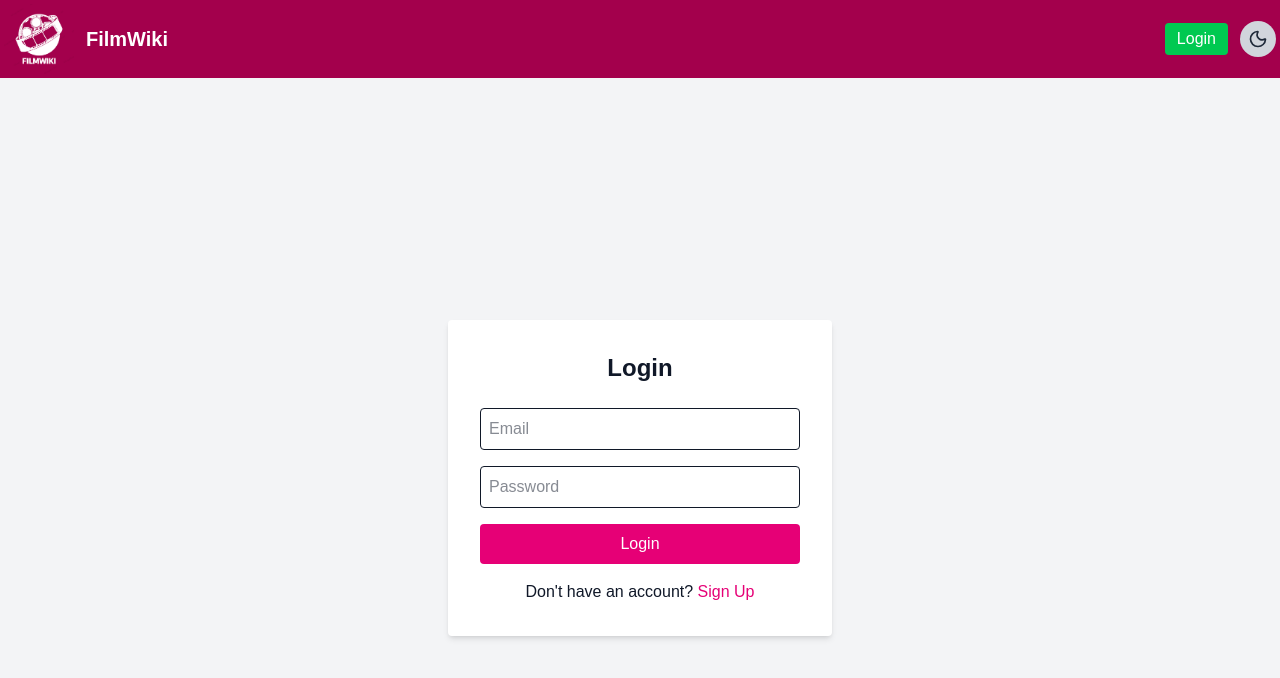
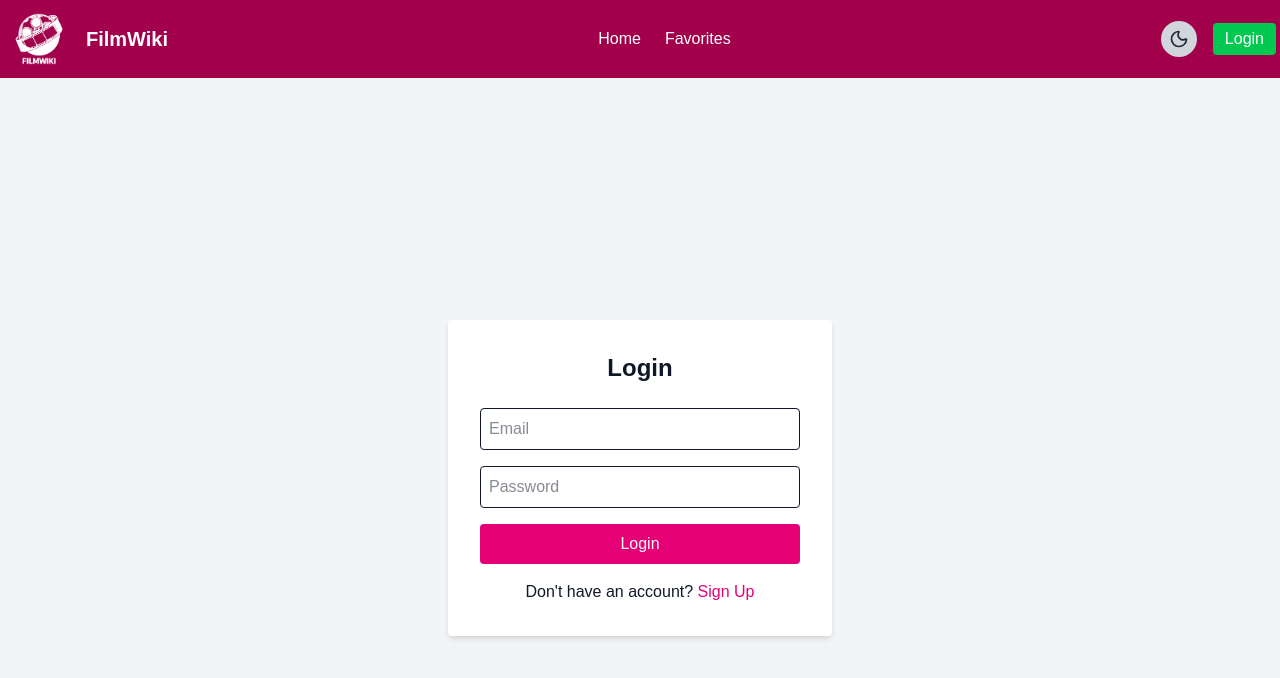
Before and after one commit to mahekpunjabi1904/FilmWiki, a Next.js app: page /login in a window 1280 px wide. Shown: the top 678 px of the page. Built offline with nearby package versions, Linux system fonts and the light colour scheme; no server answers.

Commit message:
Update header look and feel

```diff
--- a/components/Header.tsx
+++ b/components/Header.tsx
@@ -19,8 +19,8 @@ export default function Header() {
 
   return (
     <header className="sticky top-0 z-50 flex items-center justify-between p-1 bg-pink-800 dark:bg-pink-800">
-      {/* Logo */}
-      <div className="flex items-center gap-4">
+      {/* Left: Logo */}
+      <div className="flex items-center gap-1">
         <Link href="/" className="flex items-center gap-3">
           <Image
             src="/filmwiki-logo.png"
@@ -29,27 +29,44 @@ export default function Header() {
             height={20}
             priority
           />
-          <h1 className="text-xl font-bold text-white dark:text-white">
-            FilmWiki
-          </h1>
+          <h1 className="text-xl font-bold text-white">FilmWiki</h1>
         </Link>
+      </div>
 
-        {/* Show Favorites only if logged in */}
-        {status === "authenticated" && (
+      {/* Middle: Navigation Links */}
+      <nav className="flex items-center gap-6">
+        <Link
+          href="/"
+          className="text-white hover:text-pink-300 transition-colors cursor-pointer"
+        >
+          Home
+        </Link>
         <Link
           href="/favorites"
-            className="text-white hover:text-yellow-300 font-medium transition-colors"
+          className="text-white hover:text-pink-300 transition-colors cursor-pointer"
         >
           Favorites
         </Link>
+      </nav>
+
+      {/* Right: Dark Mode + Login/Logout */}
+      <div className="flex items-center gap-2">
+        <button
+          onClick={() => setDarkMode(!darkMode)}
+          className="p-2 rounded-full mr-2 transition-colors
+             bg-gray-300 dark:bg-gray-600
+             hover:bg-black dark:hover:bg-white"
+        >
+          {darkMode ? (
+            <Sun className="w-5 h-5 text-yellow-400" />
+          ) : (
+            <Moon className="w-5 h-5 text-gray-800" />
           )}
-      </div>
+        </button>
 
-      {/* Right Section: Auth Buttons + Theme Toggle */}
-      <div className="flex items-center gap-3">
-        {status === "authenticated" ? (
+        {session ? (
           <button
-            onClick={() => signOut({ callbackUrl: "/" })}
+            onClick={() => signOut()}
             className="bg-red-500 hover:bg-red-600 text-white px-3 py-1 rounded"
           >
             Logout
@@ -62,19 +79,6 @@ export default function Header() {
             Login
           </Link>
         )}
-
-        <button
-          onClick={() => setDarkMode(!darkMode)}
-          className="p-2 rounded-full transition-colors
-               bg-gray-300 dark:bg-gray-600
-               hover:bg-black dark:hover:bg-white"
-        >
-          {darkMode ? (
-            <Sun className="w-5 h-5 text-yellow-400" />
-          ) : (
-            <Moon className="w-5 h-5 text-gray-800" />
-          )}
-        </button>
       </div>
     </header>
   );
```
Lines whose indentation alone changed are shown as unchanged.
